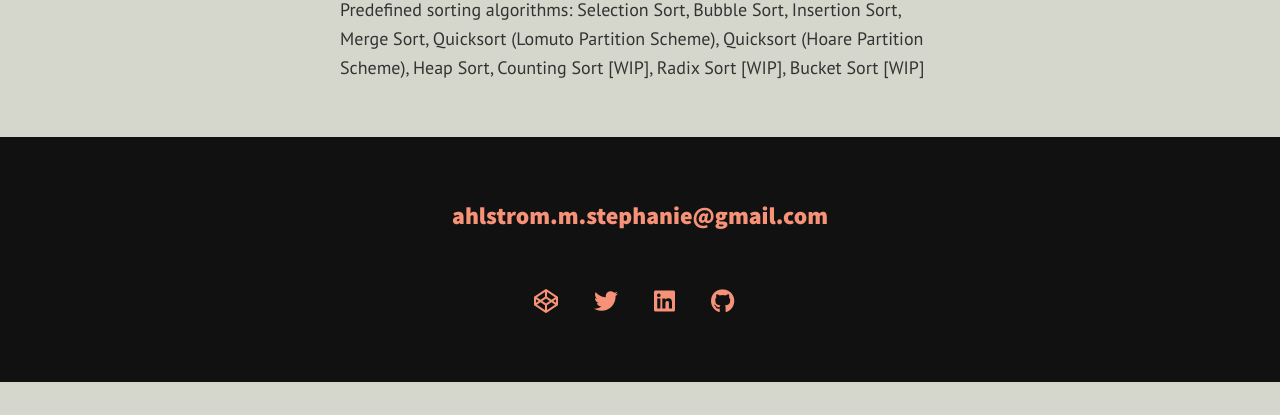
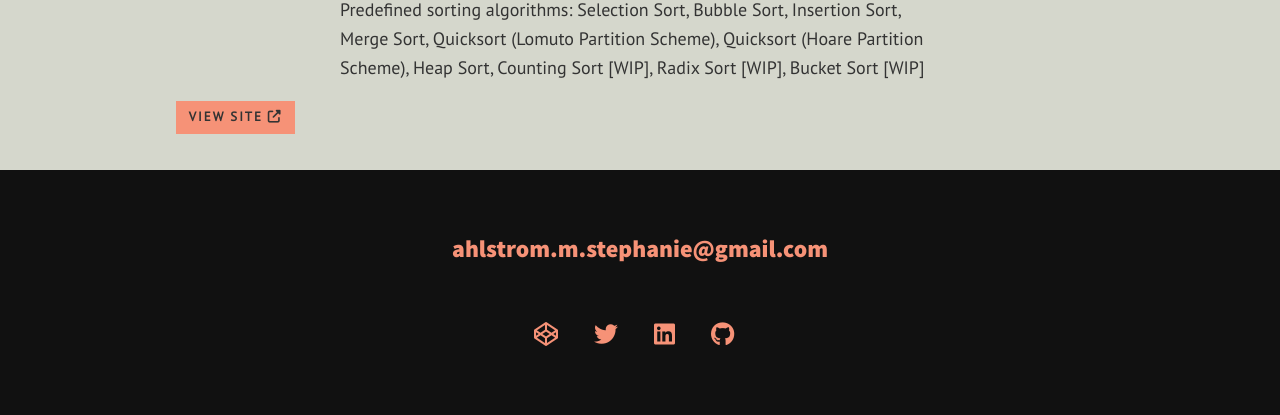
Before and after one commit to mikan9/mikan9.github.io, a website: page sorting-algorithm-visualizer.html in a window 1280 px wide. Shown: the part 886-1301 px from the top of the page. Before the commit the page ends 1268 px from the top, so only its background shows below. Drawn offline with nearby package versions, Linux system fonts and the light colour scheme.

Commit message:
Add description and link to SAV

```diff
--- a/css/style.scss
+++ b/css/style.scss
@@ -84,6 +84,15 @@ strong {
 
 .btn:hover {
     transform: scale(1.1);
+}
+
+.view-site {
+    padding-left: 1em;
+    padding-right: 1em;
+}
+
+.view-site i {
+    margin-left: 5px;
 }
 
 /* Typography */
--- a/sorting-algorithm-visualizer.html
+++ b/sorting-algorithm-visualizer.html
@@ -52,9 +52,11 @@
     <p>Predefined sorting algorithms: Selection Sort, Bubble Sort, Insertion Sort, Merge Sort, Quicksort (Lomuto
       Partition Scheme), Quicksort (Hoare Partition Scheme), Heap Sort, Counting Sort [WIP], Radix Sort [WIP], Bucket
       Sort [WIP]</p>
+    <a href="https://mikan9.github.io/sorting-visualizer/" class="view-site btn">view site<i
+        class="fas fa-external-link-alt"></i></a>
   </div>
 
-  <a href="#top" class="top-button btn">TOP</a>
+  <a href="#top" class="top-button btn">top</a>
 
   <footer class="footer">
     <a href="mailto:ahlstrom.m.stephanie@gmail.com" class="footer__link">ahlstrom.m.stephanie@gmail.com</a>
```
Also changed, not shown: css/style.css, 1 other file.
